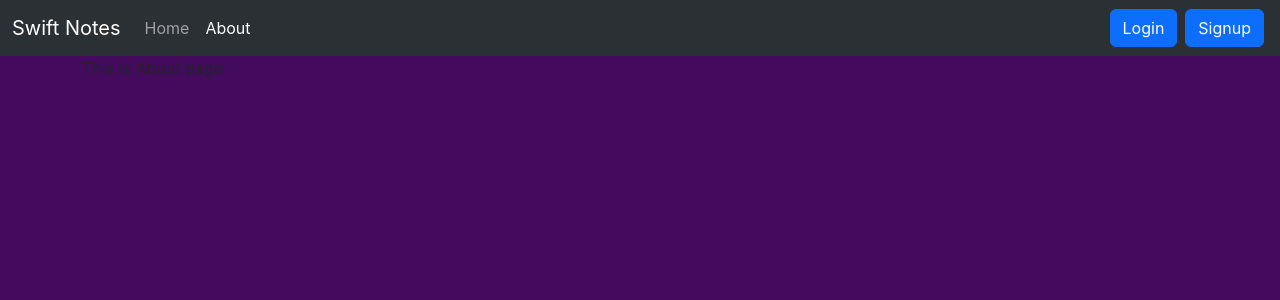
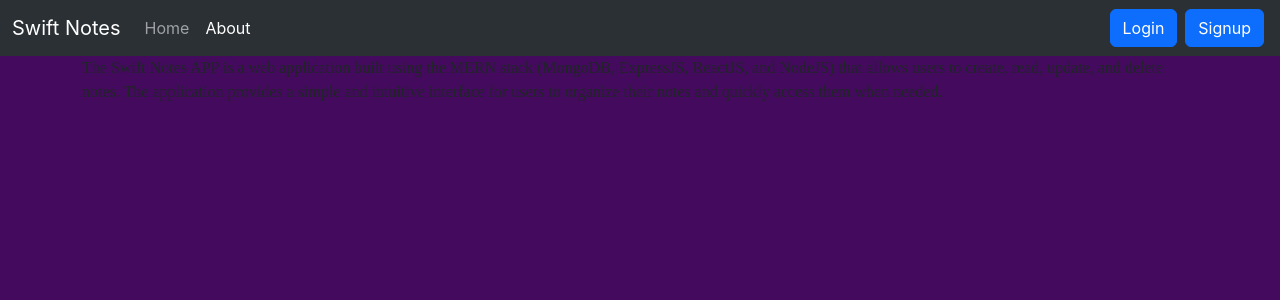
Before and after one commit to SamagraAg/swift-notes-frontend, a React (Create React App) app: page /about in a window 1280 px wide. Shown: the top 300 px of the page. Built offline with nearby package versions, Linux system fonts and the light colour scheme.

Commit message:
Update About.js

```diff
--- a/src/components/About.js
+++ b/src/components/About.js
@@ -1,4 +1,4 @@
 import { React} from "react";
 export default function About() {
-  return <div>This is About page</div>;
+  return  <div style={{"font-family":"cursive"}}>The Swift Notes APP is a web application built using the MERN stack (MongoDB, ExpressJS, ReactJS, and NodeJS) that allows users to create, read, update, and delete notes. The application provides a simple and intuitive interface for users to organize their notes and quickly access them when needed.</div>;
 }
```
